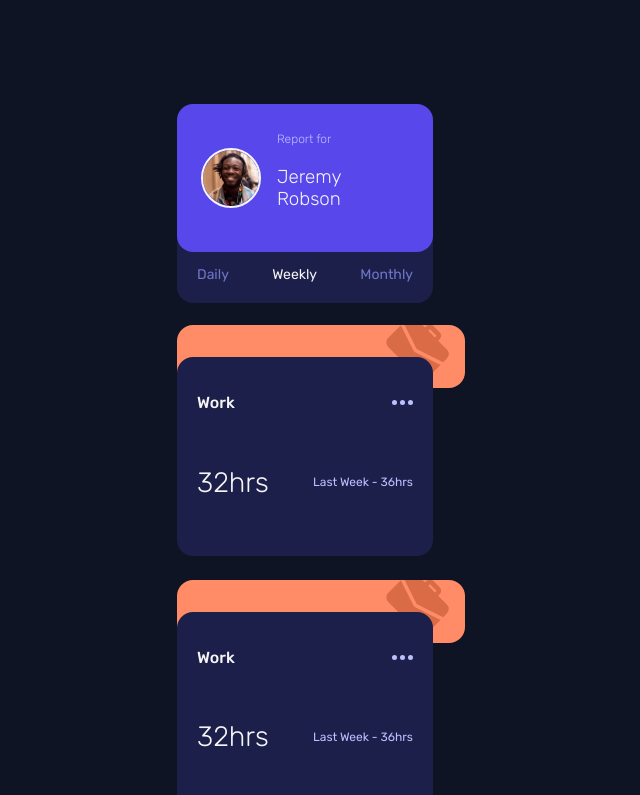
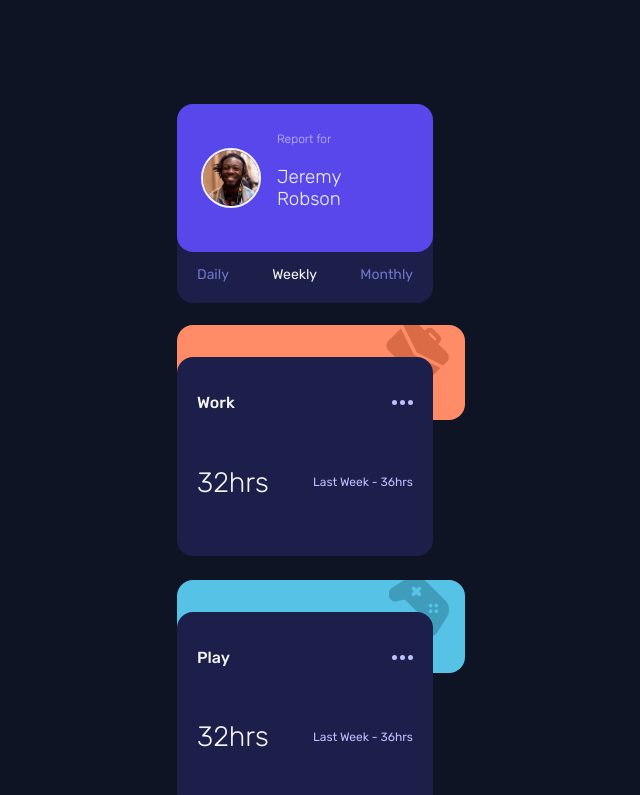
Before and after one commit to devmor-j/fm-time-tracking-dashboard, a Vue app: page / in a window 1280 px wide. Shown: the top 795 px of the page, without its empty margins (335-975 px from the left). Built offline with nearby package versions, Linux system fonts and the light colour scheme.

Commit message:
Define type prop on tracking card component

```diff
--- a/src/App.vue
+++ b/src/App.vue
@@ -6,8 +6,12 @@ import ProfileCard from "./components/ProfileCard.vue";
 <template>
   <main class="container">
     <ProfileCard />
-    <TrackingCard class="first-tracking-card" />
-    <TrackingCard />
+    <TrackingCard type="work" class="first-tracking-card" />
+    <TrackingCard type="play" />
+    <TrackingCard type="study" />
+    <TrackingCard type="exercise" />
+    <TrackingCard type="social" />
+    <TrackingCard type="self-care" />
   </main>
 </template>
 
--- a/src/assets/base.css
+++ b/src/assets/base.css
@@ -1,13 +1,13 @@
 @import url('https://fonts.googleapis.com/css2?family=Rubik:wght@300;400;500&display=swap');
 
 :root {
-  --clr-violet: hsl(264, 64%, 52%);
+  --clr-card-social: hsl(264, 64%, 52%);
   --clr-blue: hsl(246, 80%, 60%);
-  --clr-soft-blue: hsl(195, 74%, 62%);
-  --clr-soft-orange: hsl(43, 84%, 65%);
-  --clr-light-red-1: hsl(15, 100%, 70%);
-  --clr-light-red-2: hsl(348, 100%, 68%);
-  --clr-lime-green: hsl(145, 58%, 55%);
+  --clr-card-play: hsl(195, 74%, 62%);
+  --clr-card-self-care: hsl(43, 84%, 65%);
+  --clr-card-work: hsl(15, 100%, 70%);
+  --clr-card-study: hsl(348, 100%, 68%);
+  --clr-card-exercise: hsl(145, 58%, 55%);
 
   --clr-dark-blue: hsl(235, 46%, 20%);
   --clr-very-dark-blue: hsl(226, 43%, 10%);
--- a/src/components/TrackingCard.vue
+++ b/src/components/TrackingCard.vue
@@ -1,20 +1,33 @@
 <script setup lang="ts">
 import BaseCard from "./BaseCard.vue";
+import cardStyles from "../assets/card.module.css";
+import { computed } from "vue";
 
-import cardStyles from "../assets/card.module.css";
+const props = defineProps<{
+  type: ('work' | 'play' | 'study' | 'exercise' | 'social' | 'self-care'),
+}>()
+
+const getTitle = computed(() => {
+  const result = props.type[0].toUpperCase() + props.type.slice(1);
+  if (props.type === 'self-care') {
+    return 'Self Care';
+  }
+  return result;
+})
+
 </script>
 
 <template>
   <div :class="cardStyles['card-wrapper']">
     <!-- top decoration svg icon -->
-    <BaseCard class="decoration-wrapper">
-      <img src="../assets/images/icon-work.svg" alt="" class="decoration" />
+    <BaseCard class="decoration-wrapper" :style="{ 'background-color': `var(--clr-card-${$props.type})` }">
+      <img :src="`src/assets/images/icon-${$props.type}.svg`" alt="" class="decoration" />
     </BaseCard>
 
     <!-- card main content -->
     <BaseCard>
       <div :class="cardStyles.header">
-        <h3 :class="cardStyles.title">Work</h3>
+        <h3 :class="cardStyles.title">{{ getTitle }}</h3>
         <img src="../assets/images/icon-ellipsis.svg" alt="" class="three-dots" />
       </div>
 
@@ -30,7 +43,6 @@ import cardStyles from "../assets/card.module.css";
 .decoration-wrapper {
   --padding-inline: 1rem;
   --svg-scale: 0.8;
-  background-color: var(--clr-light-red-1);
   width: 100%;
   position: absolute;
   top: -2rem;
@@ -46,5 +58,6 @@ import cardStyles from "../assets/card.module.css";
   margin-block-start: calc(-1 * var(--padding-inline));
   margin-inline-end: calc(-0.5 * var(--padding-inline));
   transform: scale(var(--svg-scale));
+  padding-block-end: 2rem;
 }
 </style>
```
